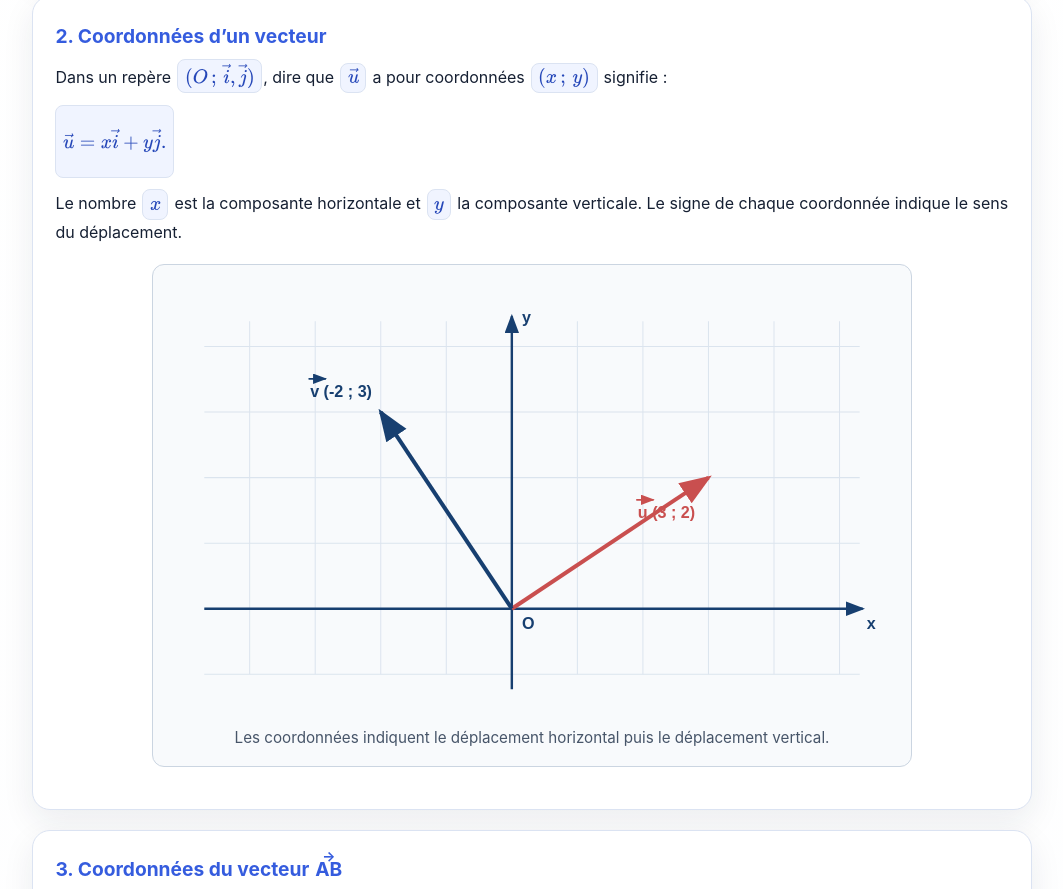
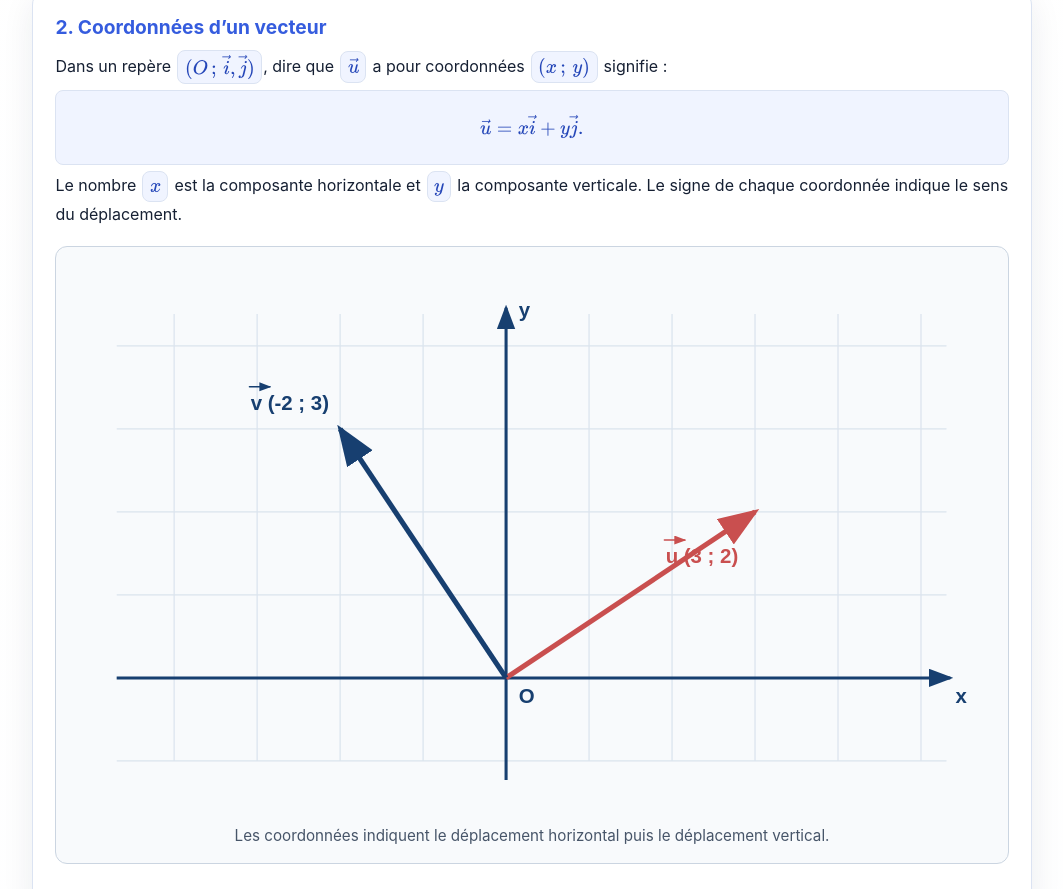
Before and after one commit to Elarif82/mathphix, a plain HTML site: page seconde/vecteurs-coordonnees.html in a window 1280 px wide. Shown: the part 816-1705 px from the top of the page, without its empty margins (108-1171 px from the left). Drawn offline with nearby package versions, Linux system fonts and the light colour scheme.

Commit message:
Mise à jour MathPhiX

```diff
--- a/seconde/css/style2.css
+++ b/seconde/css/style2.css
@@ -738,3 +738,107 @@ mjx-container[display="true"] {
 .ensembles-page .ensembles-table th{background:#173e79;color:white}
 .ensembles-page .lesson-box,.ensembles-page .example-box,.ensembles-page .exercise-box,.ensembles-page .tip-box{min-width:0;overflow-wrap:anywhere}
 .ensembles-page .math{max-width:100%;white-space:normal;overflow-wrap:anywhere}
+
+
+/* Vecteurs : styles auparavant intégrés dans le HTML. */
+
+.vecteurs-page .vector-figure {
+  margin: 1.25rem auto;
+  padding: 1rem;
+  max-width: 760px;
+  overflow-x: auto;
+  border: 1px solid #cbd5e1;
+  border-radius: 12px;
+  background: #f8fafc;
+  text-align: center;
+}
+.vecteurs-page .vector-figure svg {
+  display: block;
+  width: 100%;
+  min-width: 520px;
+  height: auto;
+}
+.vecteurs-page .vector-figure figcaption {
+  margin-top: 0.75rem;
+  color: #475569;
+  font-size: 0.95rem;
+}
+.vecteurs-page .grid-line { stroke: #dbe4ee; stroke-width: 1; }
+.vecteurs-page .axis { stroke: #173f70; stroke-width: 2.4; }
+.vecteurs-page .construction { fill: none; stroke: #94a3b8; stroke-width: 2; stroke-dasharray: 7 6; }
+.vecteurs-page .vector-red { fill: none; stroke: #c94f4f; stroke-width: 4; }
+.vecteurs-page .vector-blue { fill: none; stroke: #173f70; stroke-width: 4; }
+.vecteurs-page .label-arrow { stroke-width: 1.5; }
+.vecteurs-page .point { fill: #173f70; }
+.vecteurs-page .figure-label { fill: #173f70; font: 600 16px Arial, sans-serif; }
+.vecteurs-page .figure-label-red { fill: #c94f4f; font: 700 16px Arial, sans-serif; }
+.vecteurs-page .single-line-title {
+  white-space: nowrap;
+  font-size: clamp(1rem, 4.5vw, 1.35rem);
+}
+.vecteurs-page .vector-over {
+  position: relative;
+  display: inline-block;
+  margin-left: 0.08em;
+  line-height: 1;
+}
+.vecteurs-page .vector-over::before {
+  content: "→";
+  position: absolute;
+  left: 50%;
+  top: -0.72em;
+  transform: translateX(-50%);
+  font-size: 0.72em;
+  font-weight: 700;
+  line-height: 1;
+}
+
+/* Vecteurs : contenir les textes et les formules sans masquer la page. */
+.vecteurs-page .header-container > div,
+.vecteurs-page .hero-card,
+.vecteurs-page .lesson-box,
+.vecteurs-page .example-box,
+.vecteurs-page .exercise-box,
+.vecteurs-page .tip-box {
+  min-width: 0;
+  overflow-wrap: anywhere;
+}
+
+.vecteurs-page .single-line-title {
+  white-space: normal;
+  line-height: 1.5;
+}
+
+/* Une formule reste intacte ; si elle est longue, elle défile localement. */
+.vecteurs-page .math {
+  max-width: 100%;
+  min-width: 0;
+  overflow-x: auto;
+  vertical-align: middle;
+}
+
+.vecteurs-page p.math {
+  display: block;
+  margin-inline: 0;
+}
+
+/* Les corrections contiennent aussi des formules sans enveloppe .math. */
+.vecteurs-page mjx-container {
+  max-width: 100%;
+  overflow-x: auto;
+  overflow-y: hidden;
+  padding-block: 0.25em;
+  vertical-align: middle;
+}
+
+.vecteurs-page .vector-figure {
+  min-width: 0;
+  max-width: 100%;
+}
+
+@media (max-width: 768px) {
+  .vecteurs-page .vector-figure {
+    margin-inline: 0;
+    padding: 0.75rem;
+  }
+}
--- a/seconde/vecteurs-coordonnees.html
+++ b/seconde/vecteurs-coordonnees.html
@@ -7,64 +7,6 @@
   <title>Coordonnées de vecteurs en seconde : exercices corrigés | MathPhiX</title>
   <link rel="stylesheet" href="css/style2.css" />
 
-  <style>
-    .vector-figure {
-      margin: 1.25rem auto;
-      padding: 1rem;
-      max-width: 760px;
-      overflow-x: auto;
-      border: 1px solid #cbd5e1;
-      border-radius: 12px;
-      background: #f8fafc;
-      text-align: center;
-    }
-
-    .vector-figure svg {
-      display: block;
-      width: 100%;
-      min-width: 520px;
-      height: auto;
-    }
-
-    .vector-figure figcaption {
-      margin-top: 0.75rem;
-      color: #475569;
-      font-size: 0.95rem;
-    }
-
-    .grid-line { stroke: #dbe4ee; stroke-width: 1; }
-    .axis { stroke: #173f70; stroke-width: 2.4; }
-    .construction { fill: none; stroke: #94a3b8; stroke-width: 2; stroke-dasharray: 7 6; }
-    .vector-red { fill: none; stroke: #c94f4f; stroke-width: 4; }
-    .vector-blue { fill: none; stroke: #173f70; stroke-width: 4; }
-    .label-arrow { stroke-width: 1.5; }
-    .point { fill: #173f70; }
-    .figure-label { fill: #173f70; font: 600 16px Arial, sans-serif; }
-    .figure-label-red { fill: #c94f4f; font: 700 16px Arial, sans-serif; }
-
-    .single-line-title {
-      white-space: nowrap;
-      font-size: clamp(1rem, 4.5vw, 1.35rem);
-    }
-
-    .vector-over {
-      position: relative;
-      display: inline-block;
-      margin-left: 0.08em;
-      line-height: 1;
-    }
-
-    .vector-over::before {
-      content: "→";
-      position: absolute;
-      left: 50%;
-      top: -0.72em;
-      transform: translateX(-50%);
-      font-size: 0.72em;
-      font-weight: 700;
-      line-height: 1;
-    }
-  </style>
 
   <script>
     window.MathJax = {
@@ -80,7 +22,7 @@
   <link rel="canonical" href="https://mathphix.fr/seconde/vecteurs-coordonnees.html" />
 </head>
 
-<body>
+<body class="vecteurs-page">
   <header class="site-header">
     <div class="header-container container">
       <div>
```
